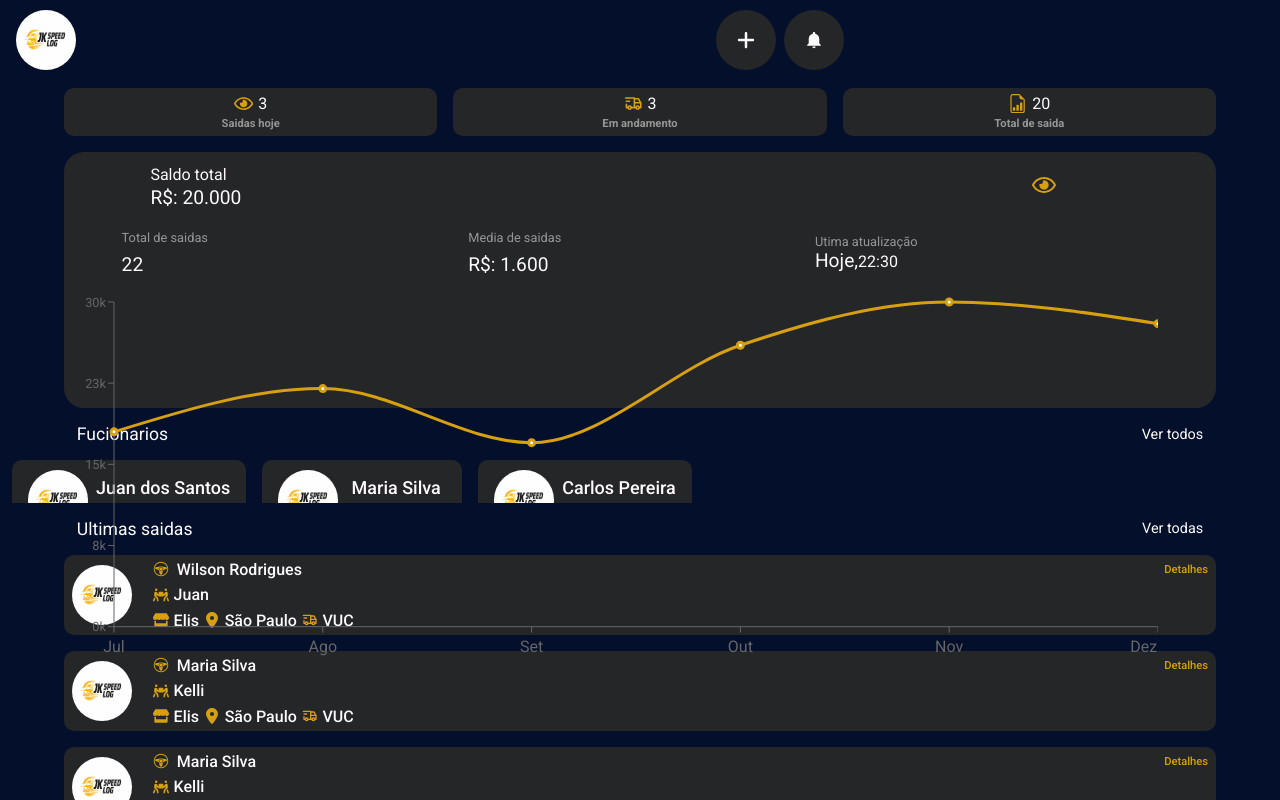
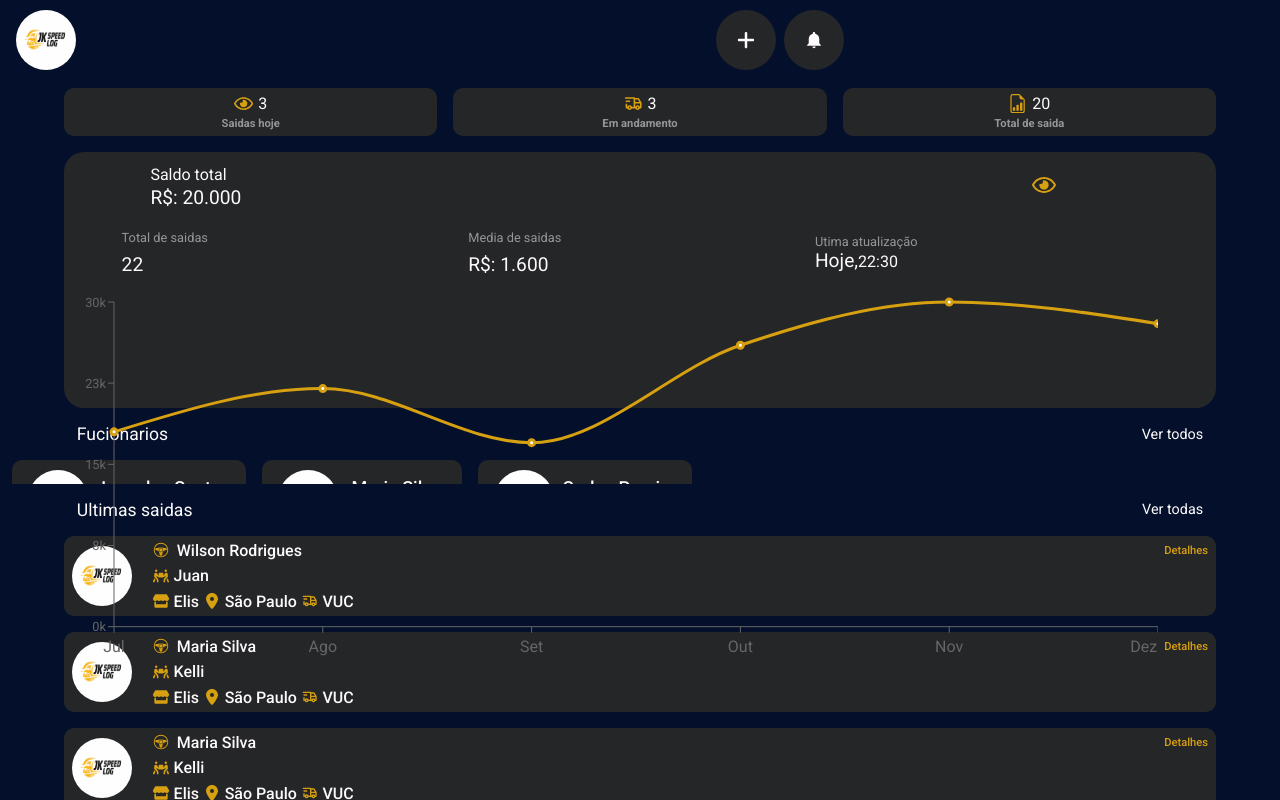
Before and after one commit to yagorodrigues2023/jkspeedlog, a React (Vite) app: page /#/home in a window 1280 px wide. Built offline with nearby package versions, Linux system fonts and the light colour scheme.

Commit message:
new version

```diff
--- a/src/components/ui/cardfuncao/styles.module.css
+++ b/src/components/ui/cardfuncao/styles.module.css
@@ -9,7 +9,7 @@
     overflow-y: hidden;
     overflow-x: auto;
     width: 100%;
-    height: 8vh;
+    height: 9vh;
     margin-left: 1.5rem;
     scroll-behavior: smooth;
 
--- a/src/components/ui/cardsaida/styles.module.css
+++ b/src/components/ui/cardsaida/styles.module.css
@@ -1,13 +1,15 @@
 @charset "UTF-8";
 
 .container{
+    box-shadow: var(--shadow-card);
     box-sizing: border-box;
     display: flex;
     flex-direction: column;
     overflow-y: auto;
     scroll-behavior: smooth;
     gap: 1rem;
-    width: 100vw;
+    height: 100%;
+
 
 }
 .container::-webkit-scrollbar {
```
